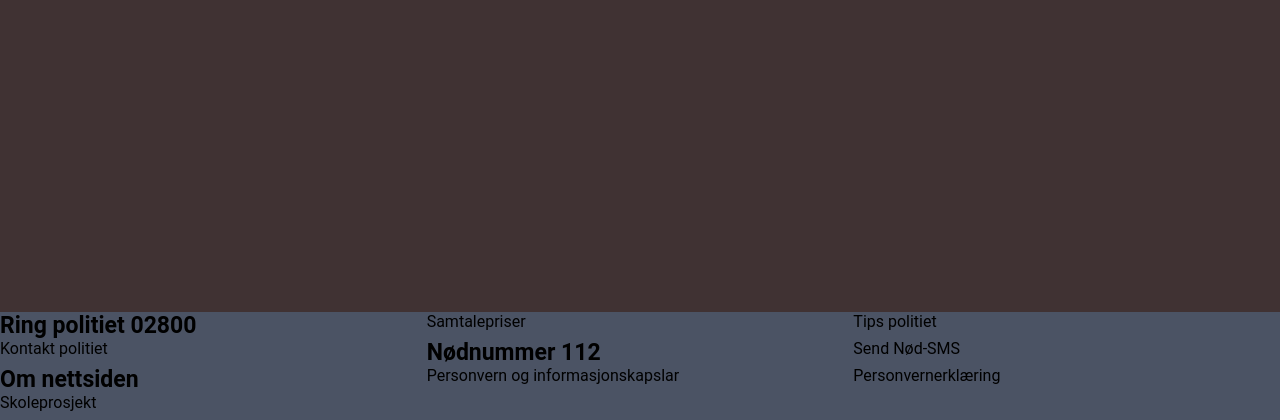
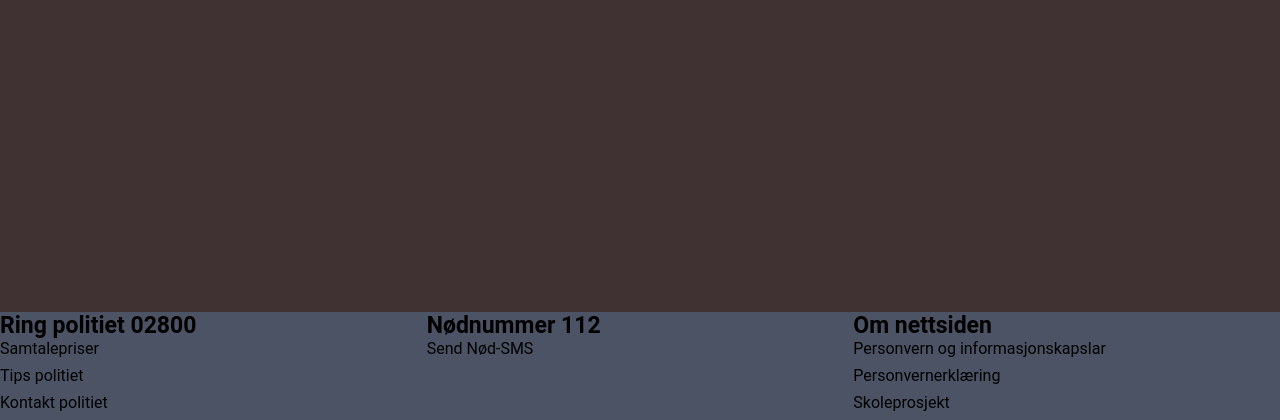
Before and after one commit to 3ddyBoi/Seksuell-utpressing-Politiet, a PHP site: page / in a window 1280 px wide. Shown: the part 1448-1868 px from the top of the page. Run offline with PHP 8.4, Linux system fonts and the light colour scheme; some web fonts are replaced.

Commit message:
v1.1.2
04/12/2020
6:35 PM

```diff
--- a/index.php
+++ b/index.php
@@ -38,18 +38,18 @@
   </div>
 
   <footer class="footer">
-    <li class="f-li"><a class="f-ring f-a" href="">Ring politiet 02800</a></li>
-    <li class="f-li"><a class="f-ring-samtale f-a" href="">Samtalepriser</a></li>
-    <li class="f-li"><a class="f-ring-tips f-a" href="">Tips politiet</a></li>
-    <li class="f-li"><a class="f-ring-kontakt f-a" href="">Kontakt politiet</a></li>
+    <li class="f-li f-ring"><a class="f-a" href="">Ring politiet 02800</a></li>
+    <li class="f-li f-ring-samtale"><a class="f-a" href="">Samtalepriser</a></li>
+    <li class="f-li f-ring-tips"><a class="f-a" href="">Tips politiet</a></li>
+    <li class="f-li f-ring-kontakt"><a class="f-a" href="">Kontakt politiet</a></li>
 
-    <li class="f-li"><a class="f-nummer f-a" href="">Nødnummer 112</a></li>
-    <li class="f-li"><a class="f-nummer-sms f-a" href="">Send Nød-SMS</a></li>
+    <li class="f-li f-nummer"><a class="f-a" href="">Nødnummer 112</a></li>
+    <li class="f-li f-nummer-sms"><a class="f-a" href="">Send Nød-SMS</a></li>
 
-    <li class="f-li"><a class="f-om-nettsiden f-a" href="">Om nettsiden</a></li>
-    <li class="f-li"><a class="f-om-peronvern-og-infomasjonskapsler f-a" href="">Personvern og informasjonskapslar</a></li>
-    <li class="f-li"><a class="f-om-peronvernerklæring f-a" href="">Personvernerklæring</a></li>
-    <li class="f-li"><a class="f-om-skoleprosjekt f-a" href="">Skoleprosjekt</a></li>
+    <li class="f-li f-om-nettsiden"><a class="f-a" href="">Om nettsiden</a></li>
+    <li class="f-li f-om-peronvern-og-infomasjonskapsler"><a class="f-a" href="">Personvern og informasjonskapslar</a></li>
+    <li class="f-li f-om-peronvernerklæring"><a class="f-a" href="">Personvernerklæring</a></li>
+    <li class="f-li f-om-skoleprosjekt"><a class="f-a" href="">Skoleprosjekt</a></li>
   </footer>
 
   <!--JS-->
--- a/style.css
+++ b/style.css
@@ -142,54 +142,45 @@ body{
 .f-ring{
   font-weight: 700;
   font-size: 23px;
-  grid-row: 1 / 1;
+  grid-area: 1 / 1 / 2 / 2;
 }
 
 .f-ring-samtale{
-  grid-row: 1 / 1;
-  grid-column: 1 / 1;
+  grid-area: 2 / 1 / 3 / 2;
 }
 
 .f-ring-tips{
-  grid-row: 1 / 1;
-  grid-column: 2 / 2;
+  grid-area: 3 / 1 / 4 / 2;
 }
 
 .f-ring-kontakt{
-  grid-row: 1 / 1;
-  grid-column: 3 / 3;
+  grid-area: 4 / 1 / 5 / 2;
 }
 
 .f-nummer{
   font-weight: 700;
   font-size: 23px;
-  grid-row: 2 / 2;
-  grid-column: 1 / 1;
+  grid-area: 1 / 2 / 2 / 3;
 }
 
 .f-nummer-sms{
-  grid-row: 2 / 2;
-  grid-column: 2 / 2;
+  grid-area: 2 / 2 / 3 / 3;;
 }
 
 .f-om-nettsiden{
   font-weight: 700;
   font-size: 23px;
-  grid-row: 3 / 3;
-  grid-column: 1 / 1;
+  grid-area: 1 / 3 / 2 / 4;
 }
 
 .f-om-peronvern-og-infomasjonskapsler{
-  grid-row: 3 / 3;
-  grid-column: 2 / 2;
+  grid-area: 2 / 3 / 3 / 4;
 }
 
 .f-om-peronvernerklæring{
-  grid-row: 3 / 3;
-  grid-column: 3 / 3;
+  grid-area: 3 / 3 / 4 / 4;
 }
 
 .f-om-skoleprosjekt{
-  grid-row: 3 / 3;
-  grid-column: 4 / 4;
+  grid-area: 4 / 3 / 5 / 4;
 }
```
